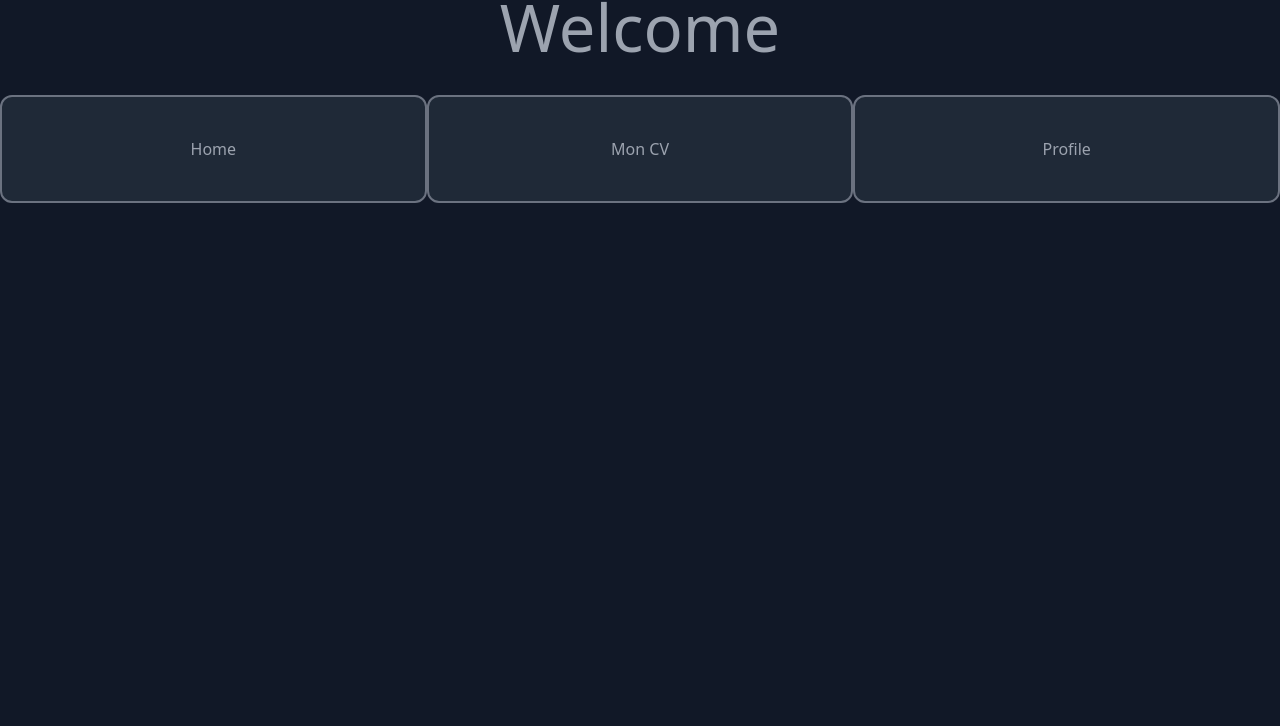
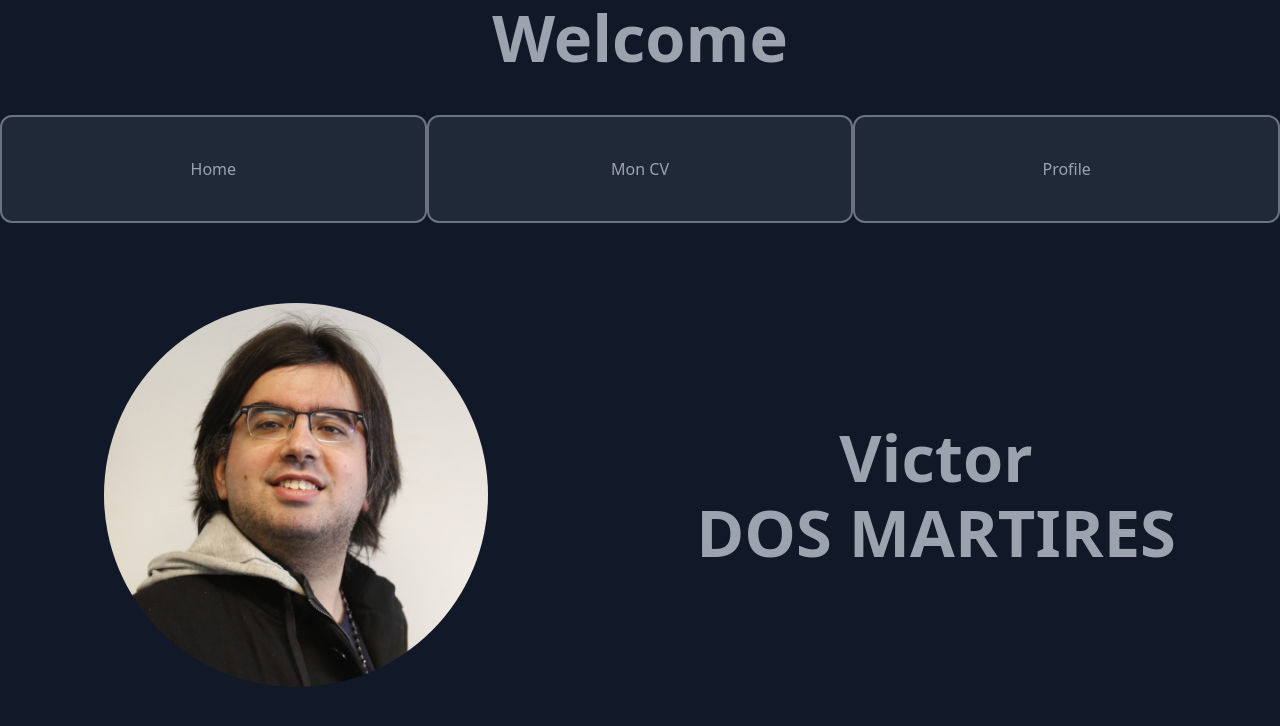
Before and after one commit to Vikito18/Exo_React, a React (Create React App) app in the folder test_website/: page / in a window 1280 px wide. Shown: the top 726 px of the page. Built offline with nearby package versions, Linux system fonts and the light colour scheme.

Commit message:
feat : image profile

```diff
--- a/test_website/src/components/Nav.js
+++ b/test_website/src/components/Nav.js
@@ -3,7 +3,7 @@ import { NavLink } from "react-router-dom";
 
 const Nav = () => {
   return (
-    <ul className="flex-col items-center items-around  sm:flex-row flex justify-around sm:w-[100%] mt-10  w-[80%]">
+    <ul className="flex-col pb-20 items-center items-around  sm:flex-row flex justify-around sm:w-[100%] mt-10  w-[80%]">
       <NavLink
         className="bg-gray-800 flex items-center justify-center p-10 rounded-xl border-gray-500 border-solid border-2 h-[100%] w-[100%] hover:bg-gray-400 hover:text-black"
         to="/"
--- a/test_website/src/pages/Home.js
+++ b/test_website/src/pages/Home.js
@@ -1,13 +1,25 @@
 import React from "react";
 import Nav from "../components/Nav";
 import Page from "../components/Page";
+import profile from "../img/profile.png";
 
 const Home = () => {
   return (
     <Page>
-      <div className="flex-col flex items-center">
-        <h1 className="flex text-xxl">Welcome</h1>
+      <div className="flex-col flex items-center sm:items-center">
+        <h1 className="flex text-xxl font-extrabold">Welcome</h1>
         <Nav />
+      </div>
+      <div className="flex flex-row justify-around items-center w-[100%]">
+        <img
+          src={profile}
+          alt="potho_profile"
+          className="w-[30%] rounded-full"
+        />
+        <h2 className="flex flex-col text-lg sm:text-xl lg:text-xxl font-extrabold ">
+          <span className="flex self-center">Victor</span>{" "}
+          <span className="flex self-center">DOS MARTIRES</span>
+        </h2>
       </div>
     </Page>
   );
--- a/test_website/tailwind.config.js
+++ b/test_website/tailwind.config.js
@@ -5,9 +5,9 @@ module.exports = {
     fontSize: {
       sm: ["14px", "20px"],
       base: ["16px", "24px"],
-      lg: ["20px", "28px"],
-      xl: ["28px", "32px"],
-      xxl: ["65px", "55px"],
+      lg: ["28px", "38px"],
+      xl: ["45px", "50px"],
+      xxl: ["65px", "75px"],
     },
     extend: {},
   },
```
Also changed, not shown: test_website/src/img/profile.png (added).
